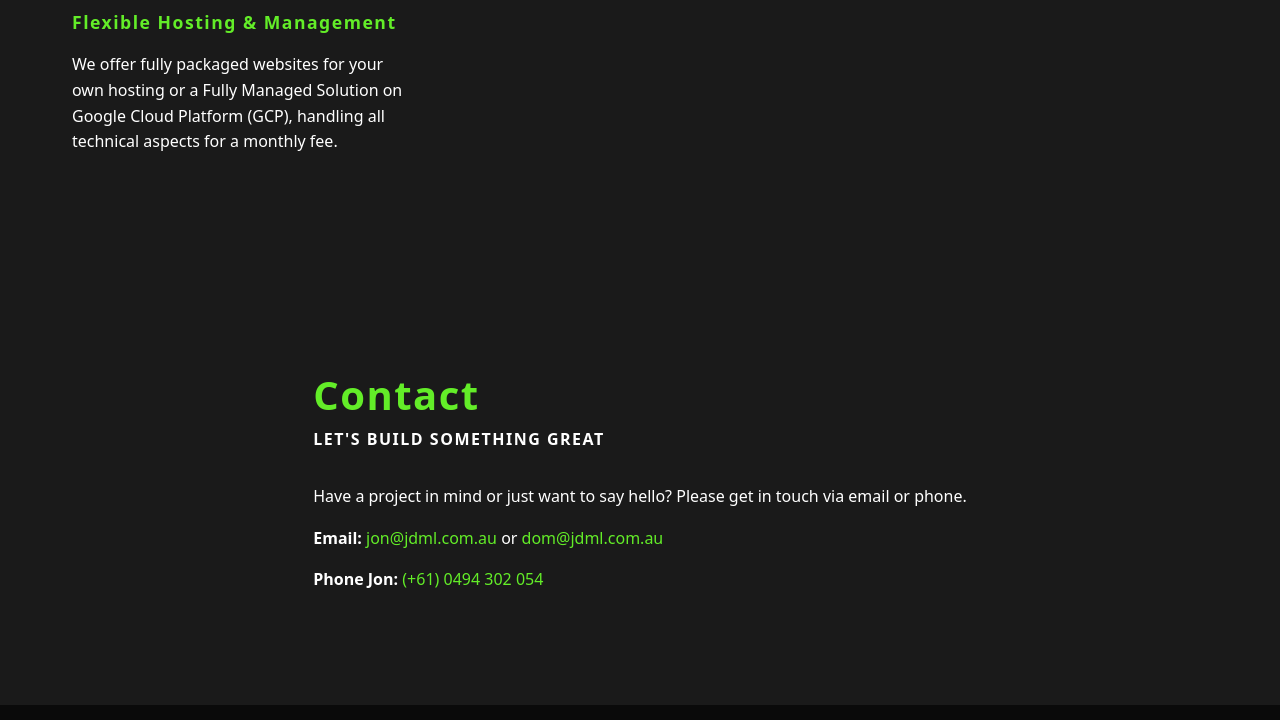
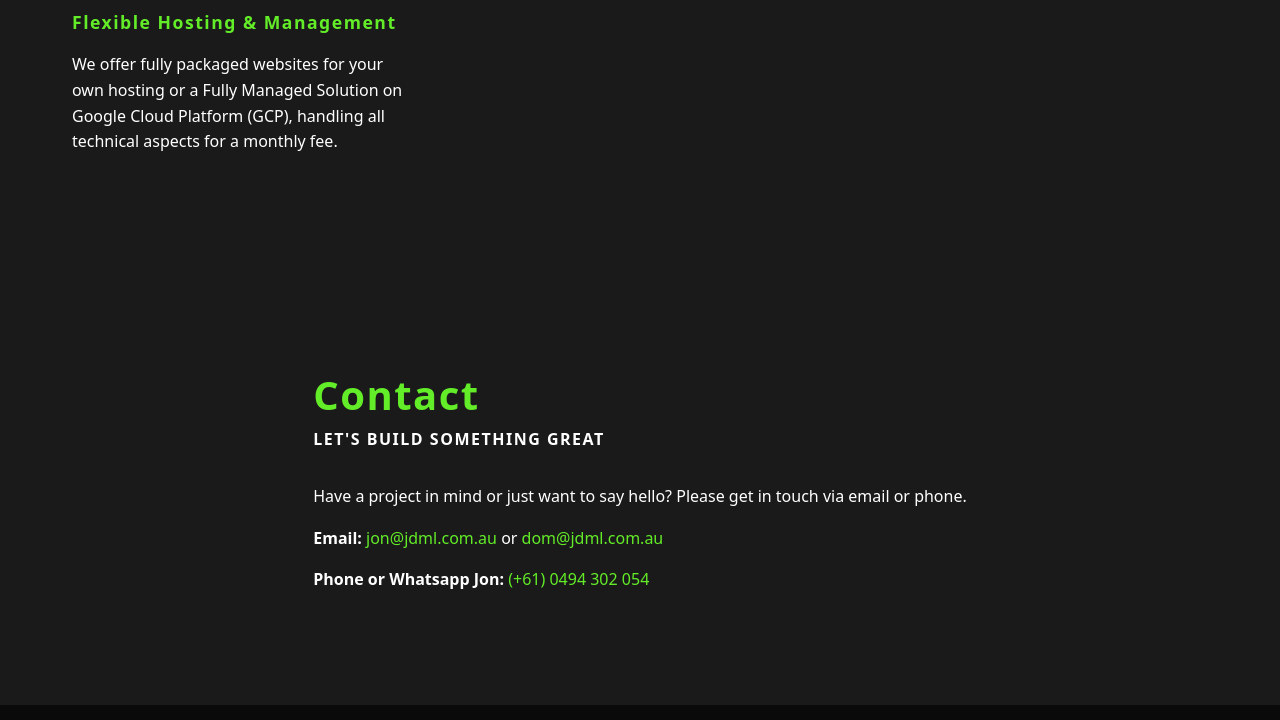
Before and after one commit to JonJovinsson1/HostedJDML, a plain HTML site: page index.html in a window 1280 px wide. Shown: the part 3151-3871 px from the top of the page. Drawn offline with Linux system fonts and the light colour scheme; a web font is replaced by a local one.

Commit message:
whatsapp

```diff
--- a/index.html
+++ b/index.html
@@ -183,7 +183,7 @@
                         <a href="mailto:dom@jdml.com.au">dom@jdml.com.au</a>
                     </p>
                     <p>
-                        <strong>Phone Jon:</strong>
+                        <strong>Phone or Whatsapp Jon:</strong>
                         <a href="tel:+61494302054">(+61) 0494 302 054</a>
                     </p>
                 </div>
```
